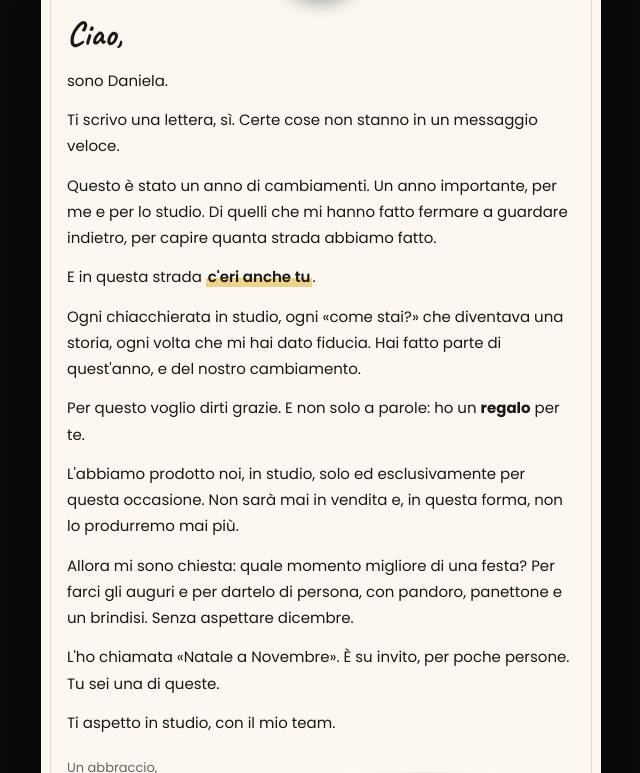
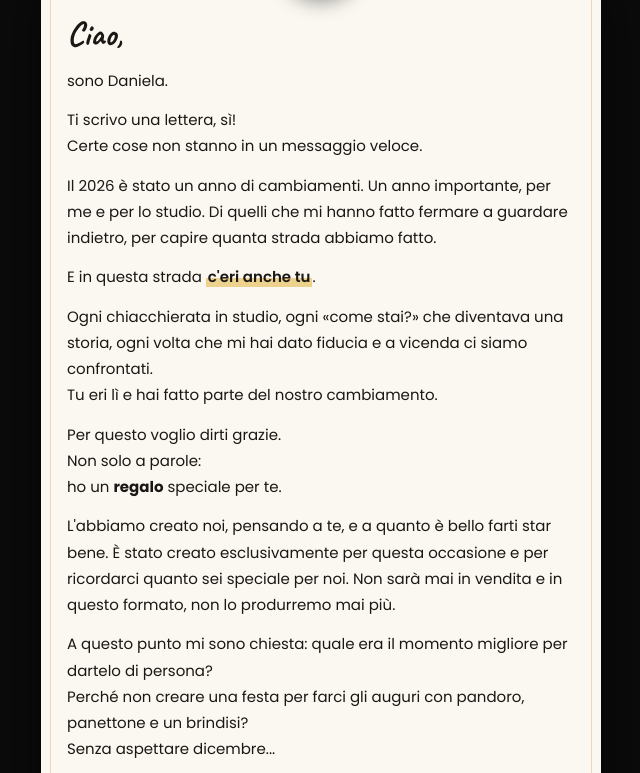
Before and after one commit to DenirAdobati/natale-a-novembre, a plain HTML site: page index.html in a window 1280 px wide. Shown: the part 861-1634 px from the top of the page, without its empty margins (319-959 px from the left). Drawn offline with nearby package versions, Linux system fonts and the light colour scheme.

Commit message:
Lettera riscritta da Daniela e anteprima WhatsApp in nero e oro
Co-Authored-By: Claude Opus 5.5 <noreply@anthropic.com>

```diff
--- a/index.html
+++ b/index.html
@@ -17,7 +17,7 @@
   <meta property="og:title" content="Natale a Novembre · Un invito per te">
   <meta property="og:description" content="Venerdì 27 novembre, ore 21:00, da Beautrì. Una serata su invito, un brindisi e un regalo pensato per te.">
   <meta property="og:url" content="https://nataleanovembre.beautri.it/">
-  <meta property="og:image" content="https://nataleanovembre.beautri.it/assets/og-natale-a-novembre.jpg">
+  <meta property="og:image" content="https://nataleanovembre.beautri.it/assets/og-natale-a-novembre-oro.jpg">
   <meta property="og:image:width" content="1200">
   <meta property="og:image:height" content="630">
   <meta property="og:image:alt" content="Natale a Novembre, invito di Beautrì: venerdì 27 novembre, ore 21:00">
@@ -91,14 +91,14 @@
         </div>
         <p class="hand letter__hello">Ciao,</p>
         <p>sono Daniela.</p>
-        <p>Ti scrivo una lettera, sì. Certe cose non stanno in un messaggio veloce.</p>
-        <p>Questo è stato un anno di cambiamenti. Un anno importante, per me e per lo studio. Di quelli che mi hanno fatto fermare a guardare indietro, per capire quanta strada abbiamo fatto.</p>
+        <p>Ti scrivo una lettera, sì!<br>Certe cose non stanno in un messaggio veloce.</p>
+        <p>Il 2026 è stato un anno di cambiamenti. Un anno importante, per me e per lo studio. Di quelli che mi hanno fatto fermare a guardare indietro, per capire quanta strada abbiamo fatto.</p>
         <p>E in questa strada <mark>c'eri anche tu</mark>.</p>
-        <p>Ogni chiacchierata in studio, ogni «come stai?» che diventava una storia, ogni volta che mi hai dato fiducia. Hai fatto parte di quest'anno, e del nostro cambiamento.</p>
-        <p>Per questo voglio dirti grazie. E non solo a parole: ho un <strong>regalo</strong> per te.</p>
-        <p>L'abbiamo prodotto noi, in studio, solo ed esclusivamente per questa occasione. Non sarà mai in vendita e, in questa forma, non lo produrremo mai più.</p>
-        <p>Allora mi sono chiesta: quale momento migliore di una festa? Per farci gli auguri e per dartelo di persona, con pandoro, panettone e un brindisi. Senza aspettare dicembre.</p>
-        <p>L'ho chiamata «Natale a Novembre». È su invito, per poche persone. Tu sei una di queste.</p>
+        <p>Ogni chiacchierata in studio, ogni «come stai?» che diventava una storia, ogni volta che mi hai dato fiducia e a vicenda ci siamo confrontati.<br>Tu eri lì e hai fatto parte del nostro cambiamento.</p>
+        <p>Per questo voglio dirti grazie.<br>Non solo a parole:<br>ho un <strong>regalo</strong> speciale per te.</p>
+        <p>L'abbiamo creato noi, pensando a te, e a quanto è bello farti star bene. È stato creato esclusivamente per questa occasione e per ricordarci quanto sei speciale per noi. Non sarà mai in vendita e in questo formato, non lo produrremo mai più.</p>
+        <p>A questo punto mi sono chiesta: quale era il momento migliore per dartelo di persona?<br>Perché non creare una festa per farci gli auguri con pandoro, panettone e un brindisi?<br>Senza aspettare dicembre...</p>
+        <p>L'ho chiamata «Natale a Novembre».<br>Il tuo è un invito, come per altre poche persone.<br>Tu sei speciale e una di queste.</p>
         <p>Ti aspetto in studio, con il mio team.</p>
         <footer class="letter__sign">
           <span>Un abbraccio,</span>
```
Also changed, not shown: assets/og-natale-a-novembre-oro.jpg (added), assets/og-natale-a-novembre.jpg (deleted).
